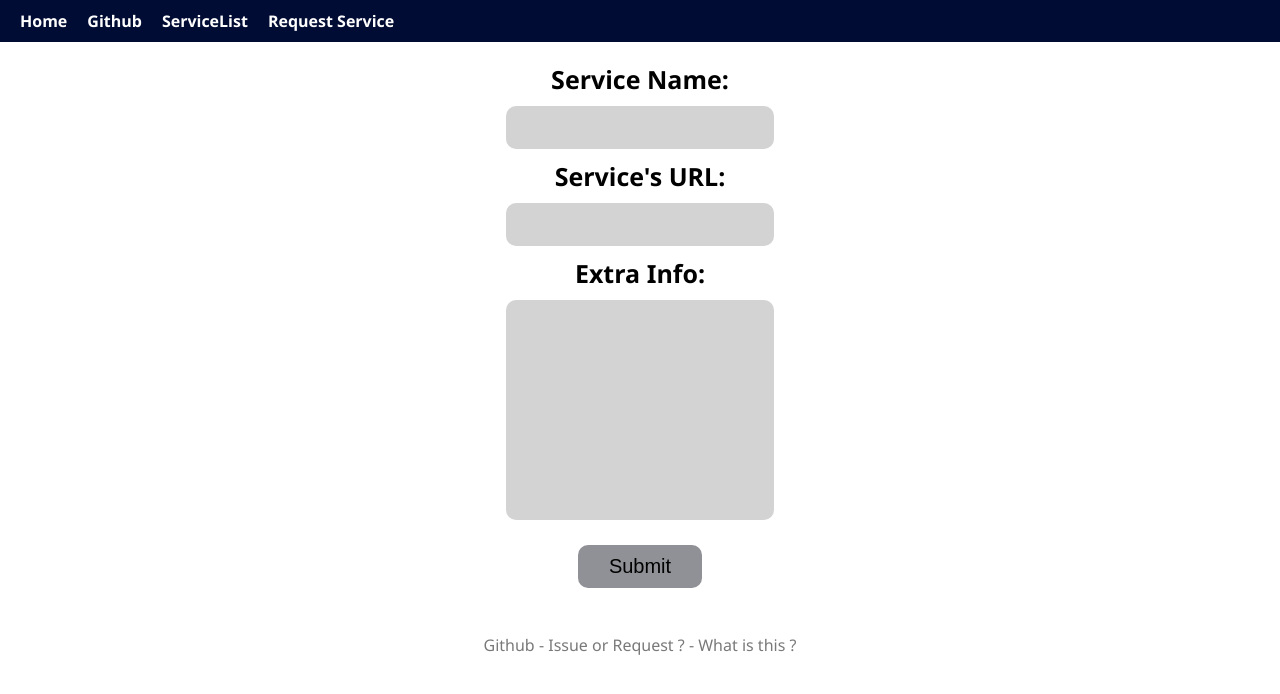
After one commit to Tfloow/UCLatence, a Python web app: template templates/request.html in a window 1280 px wide. The commit adds this page. Shown: the top 694 px of the page. Run offline with Jinja, Linux system fonts and the light colour scheme; the template is opened without the code that fills it, so the values that code supplies are empty.

Commit message:
Handling request from User

```diff
--- /dev/null
+++ b/data/request/log.csv
@@ -0,0 +1,2 @@
+time,service,url,reason
+2024-01-22T20:41:15,LEPL1201,https://perso.uclouvain.be/vincent.legat/zouLab/epl1201.php,pilou-pilou
--- a/static/main.css
+++ b/static/main.css
@@ -30,6 +30,7 @@ body {
 
 a.header-button{
     color: white;
+    text-decoration: none;
 }
 
 .header-button:hover{
--- /dev/null
+++ b/static/styleRequest.css
@@ -0,0 +1,40 @@
+#info{
+    height: 200px;
+}
+
+form{
+    padding: 20px;
+}
+
+label{
+    font-size: 25px;
+    font-weight: bold;
+}
+
+input, textarea{
+    background-color: lightgray;
+    width: 20%;
+    border-style: none;
+
+    font-size: 20px;
+
+    border-radius: 10px;
+    margin: 10px;
+    padding: 10px;
+}
+
+textarea{
+    resize: none;
+    font-size: 15px;
+}
+
+#submit{
+    background-color: rgb(144, 145, 150);
+    width: 10%;
+
+}
+
+#submit:hover{
+    background-color: rgb(114, 110, 110);
+    cursor: pointer;
+}
--- a/templates/base.html
+++ b/templates/base.html
@@ -31,6 +31,7 @@
         <a href="/"><span class="header-button"> <b>Home</b> </span></a>
         <a href="https://github.com/Tfloow/UCLouvainDown"><span class="header-button"> <b>Github</b> </span></a>
         <a href="/serviceList"><span class="header-button"> <b>ServiceList</b> </span></a>
+        <a href="/request"><span class="header-button"> <b>Request Service</b> </span></a>
     </div>
 
     {% block content %}
--- /dev/null
+++ b/templates/request.html
@@ -0,0 +1,22 @@
+{% extends "base.html" %}
+{% block head %}
+    <title>Request</title>
+    <link rel="stylesheet" href="{{ url_for('static', filename='styleRequest.css') }}">
+    <link rel="icon" type="image/x-icon" href="/static/ico/icoDOWN.png">
+    <link rel="stylesheet" href="{{ url_for('static', filename='styleServiceList.css') }}">
+{% endblock %}
+
+{% block content%}
+<form>
+    <label for="service-name">Service Name:</label><br>
+    <input type="text" id="service-name" name="service-name"><br>
+
+    <label for="url">Service's URL:</label><br>
+    <input type="url" id="url" name="url"><br>
+
+    <label for="info">Extra Info:</label><br>
+    <textarea id="info" name="info" rows="4" cols="50"></textarea><br>
+
+    <input type="submit" value="Submit" id="submit">
+</form>
+{% endblock %}
```
Also changed, not shown: app.py (+14 -1 lines), dataReport.py (+11 -0 lines), services.json (+9 -9 lines).
